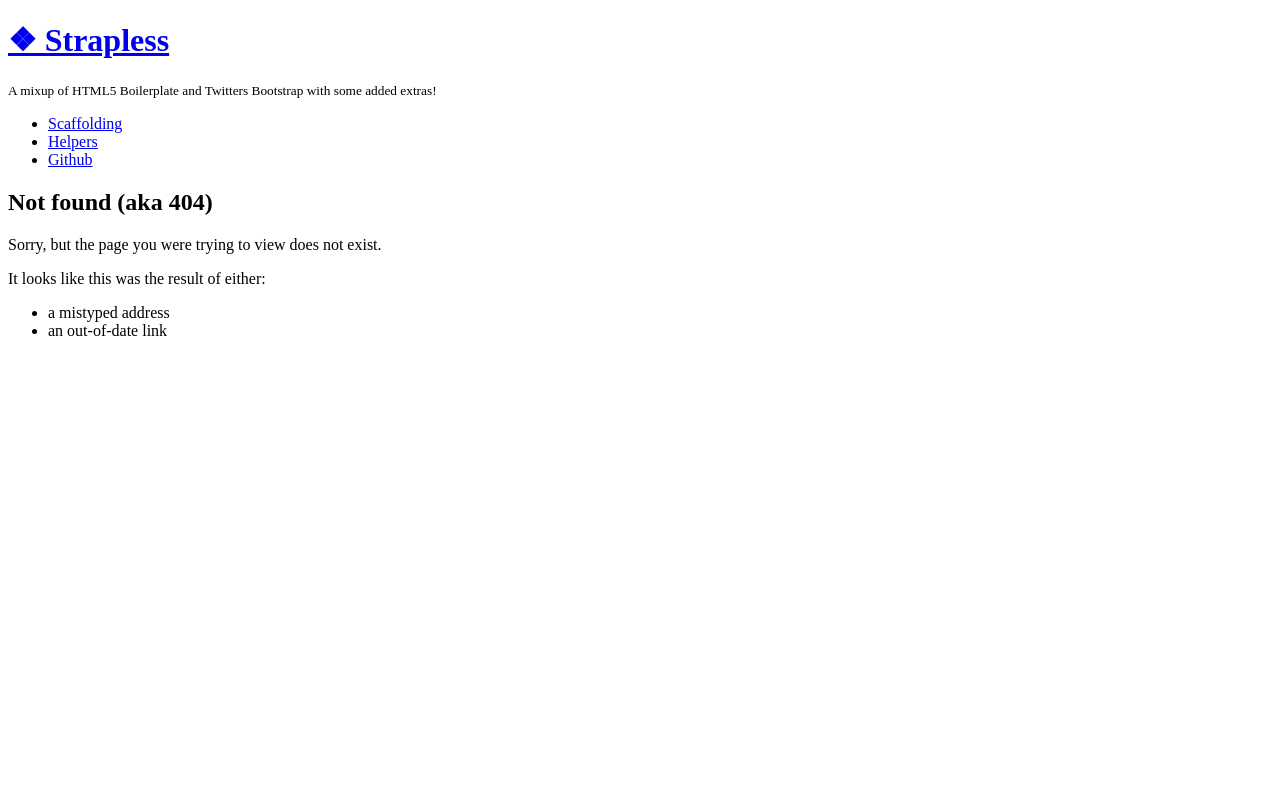
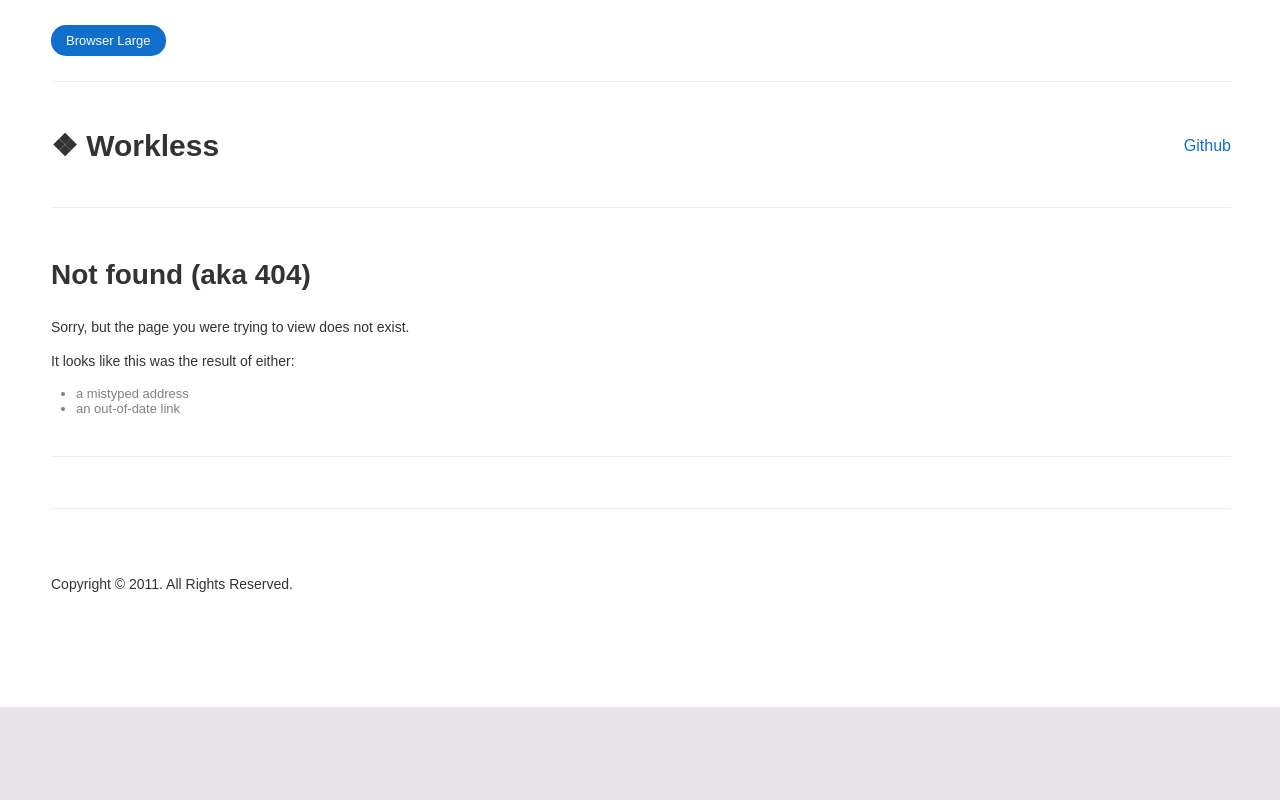
Before and after one commit to scottparry/Workless, a PHP site: page /404.html in a window 1280 px wide. Run offline with PHP 8.4, Linux system fonts and the light colour scheme; some libraries are stand-ins or nearby versions.

Commit message:
404 page and CSS tweaks

```diff
--- a/404.html
+++ b/404.html
@@ -11,10 +11,9 @@
   	<!-- You can use .htaccess and remove these lines to avoid edge case issues. -->
   	<meta http-equiv="X-UA-Compatible" content="IE=edge,chrome=1">
 
-  	<title>Page Not Found</title>
+  	<title>❖ Workless | Not Found</title>
 
   	<meta name="author" content="">
-	<meta name="copyright" content="">
 	<meta name="description" content="">
 	<meta name="keywords" content="">
 
@@ -22,7 +21,8 @@
   	<meta name="viewport" content="width=device-width,initial-scale=1">
 
   	<!-- CSS. No need to specify the media attribute unless specifically targeting a media type, leaving blank implies media=all -->
-  	<link rel="stylesheet" href="css/strapless.css">
+  	<link rel="stylesheet" href="css/plugins.css">
+	<link rel="stylesheet" href="css/workless.css">
   	<!-- End CSS-->
 
 	<!-- Load up some favicons -->
@@ -38,31 +38,33 @@
 
 </head>
 
-<body>
+<body onload="prettyPrint()">
 
 <!-- container -->
 <div class="container">
 
 	<!-- main -->
 	<div id="main">
+
+		<hr>
+
 		<header>
 			<div id="logo">
-				<a href="#"><h1>❖ Strapless</h1></a>
-				<small>A mixup of HTML5 Boilerplate and Twitters Bootstrap with some added extras!</small>
+				<a href="#"><h1>❖ Workless</h1></a>
 			</div>
 
 			<nav id="primary">
 				<ul>
-					<li><a href="#">Scaffolding</a></li>
-					<li><a href="#">Helpers</a></li>
 					<li><a href="#">Github</a></li>
 				</ul>
 			</nav>
    		</header>
 
-		<article class="grid">
+		<hr>
 
-			<div class="row8">
+		<section>
+
+			<div class="one_full">
 				<h2>Not found (aka 404)</h2>
 
 				<div>
@@ -75,6 +77,8 @@
 	   				</ul>
 				</div>
 
+				<hr>
+
 				<script>
 	    			var GOOG_FIXURL_LANG = (navigator.language || '').slice(0,2),
 					GOOG_FIXURL_SITE = location.host;
@@ -82,15 +86,44 @@
 	    		<script src="http://linkhelp.clients.google.com/tbproxy/lh/wm/fixurl.js"></script>
 			</div>
 
-		</article>
+		</section>
+
+		<hr>
+
+		<footer>
+			<p>Copyright &copy; 2011. All Rights Reserved.</p>
+    	</footer>
 
     </div>
 	<!-- /main -->
 
-    <footer>
-    </footer>
 </div>
 <!-- /container -->
 
+  <!-- JavaScript at the bottom for fast page loading -->
+
+  <!-- Grab Google CDN's jQuery, with a protocol relative URL; fall back to local if offline -->
+  <script src="//ajax.googleapis.com/ajax/libs/jquery/1.6.2/jquery.min.js"></script>
+  <script>window.jQuery || document.write('<script src="js/libs/jquery.js"><\/script>')</script>
+
+  <!-- Scripts -->
+  <script defer src="js/plugins.js"></script>
+  <script defer src="js/script.js"></script>
+  <!-- End Scripts -->
+
+  <!-- Change UA-XXXXX-X to be your site's ID -->
+  <script>
+    window._gaq = [['_setAccount','UAXXXXXXXX1'],['_trackPageview'],['_trackPageLoadTime']];
+    Modernizr.load({
+      load: ('https:' == location.protocol ? '//ssl' : '//www') + '.google-analytics.com/ga.js'
+    });
+  </script>
+
+  <!-- Prompt IE 6 users to install Chrome Frame. Remove this if you want to support IE 6. chromium.org/developers/how-tos/chrome-frame-getting-started -->
+  <!--[if lt IE 7 ]>
+    <script src="//ajax.googleapis.com/ajax/libs/chrome-frame/1.0.3/CFInstall.min.js"></script>
+    <script>window.attachEvent('onload',function(){CFInstall.check({mode:'overlay'})})</script>
+  <![endif]-->
+
 </body>
 </html>
--- a/css/workless.css
+++ b/css/workless.css
@@ -40,9 +40,9 @@ Base
 -------------------------------------------------------------------------------------------------------
 */
 
-html, body { background-color: #ffffff; }
-html { font-size: 100%; overflow-y: scroll; -webkit-text-size-adjust: 100%; -ms-text-size-adjust: 100%; }
-body { width: 100%; height: 100%; font-family: "Helvetica Neue", Helvetica, Arial, sans-serif; font-size: 13px; line-height: 1.231; text-rendering: optimizeLegibility; margin: 0; }
+html, body { width: 100%; height: 100%; min-height: 100%; background: #e8e4e7; overflow-x: hidden; }
+html { font-size: 100%; -webkit-text-size-adjust: 100%; -ms-text-size-adjust: 100%; }
+body { font-family: "Helvetica Neue", Helvetica, Arial, sans-serif; font-size: 13px; line-height: 1.231; text-rendering: optimizeLegibility; margin: 0; }
 body, button, input, select, textarea { font-family: sans-serif; color: #333333; }
 
 ::-moz-selection { background: #fe57a1; color: #ffffff; text-shadow: none; }
@@ -1064,11 +1064,6 @@ Primary styles. (Mobile first, everything else is overridden with @media queries
 -------------------------------------------------------------------------------------------------------
 */
 
-body {
-	background: #e8e4e7;
-	overflow-x: hidden;
-	}
-
 .container {
 	width: 380px;
 	margin: 0 auto;
@@ -1077,7 +1072,7 @@ body {
 #main {
 	background: #ffffff;
 	width: 280px;
-	padding: 25px 50px 75px 50px;
+	padding: 25px 50px 100px 50px;
 	margin: 0 auto;
 	border: 1px solid #ffffff;
 	grid-shadow: 0px 0px 3px #bbbbbb;
```
